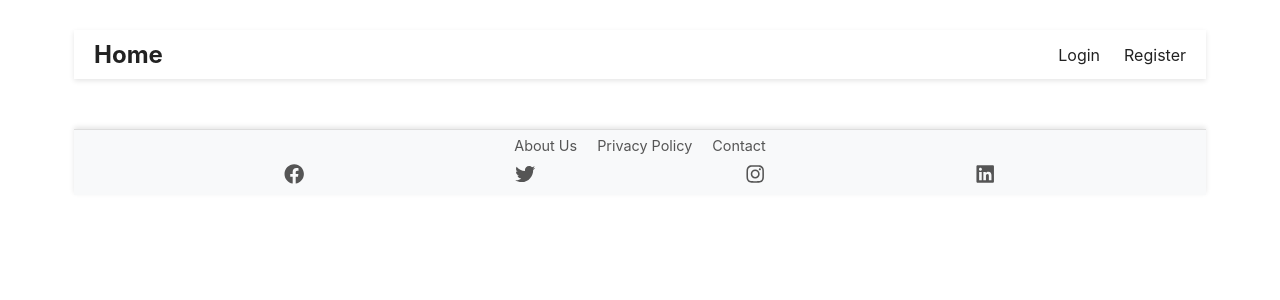
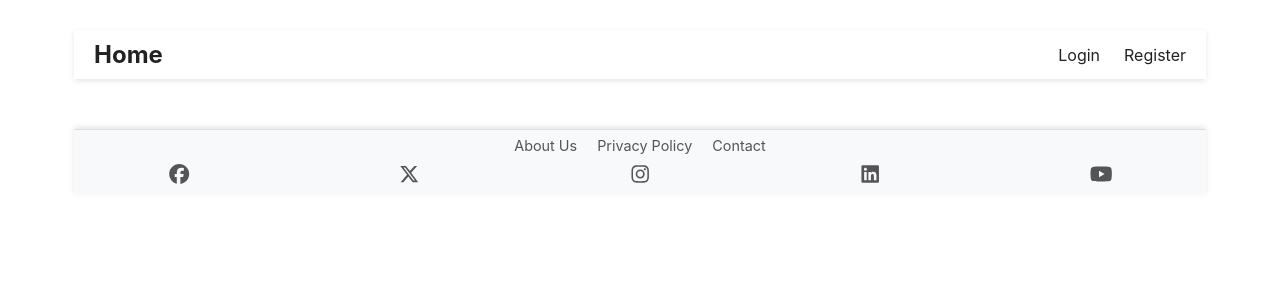
Before and after one commit to Ali5Faridi/News-blog, a React (Vite) app in the folder frontend/: page / in a window 1280 px wide. Shown: the top 300 px of the page. Built offline with nearby package versions, Linux system fonts and the light colour scheme; no server answers.

Commit message:
added X and youtob

```diff
--- a/frontend/src/App.css
+++ b/frontend/src/App.css
@@ -183,6 +183,8 @@ header nav {
   gap: 24px;
 }
 
+
+
 footer {
   background-color: #f5f5f5;
   padding: 20px 10px;
@@ -227,7 +229,7 @@ footer .footer-container {
   margin: 0 10px;
   color: #555;
   text-decoration: none;
-  font-size: 0.9rem;
+  font-size: .9rem;
 }
 
 .footer-container nav a:hover {
--- a/frontend/src/components/Footer.jsx
+++ b/frontend/src/components/Footer.jsx
@@ -1,23 +1,6 @@
-// import React from 'react'
 
-// function Footer() {
-//   return (
-//     <footer>
-//       <div className="footer-container">
-//         <p>&copy; 2025 News Blog. All rights reserved.</p>
-//         <nav>
-//           <a href="#">About Us</a>
-//           <a href="#">Privacy Policy</a>
-//           <a href="#">Contact</a>
-//         </nav>
-//       </div>
-//     </footer>
-//   )
-// }
-
-// export default Footer
 import React from "react";
-import { FaFacebook, FaTwitter, FaInstagram, FaLinkedin } from "react-icons/fa";
+import { FaFacebook, FaXTwitter, FaInstagram, FaLinkedin, FaYoutube } from "react-icons/fa6";
 
 function Footer() {
   return (
@@ -32,14 +15,17 @@ function Footer() {
           <a href="#" aria-label="Facebook">
             <FaFacebook />
           </a>
-          <a href="#" aria-label="Twitter">
-            <FaTwitter />
+          <a href="#" aria-label="X">
+            <FaXTwitter />
           </a>
           <a href="#" aria-label="Instagram">
             <FaInstagram />
           </a>
           <a href="#" aria-label="LinkedIn">
             <FaLinkedin />
+          </a>
+          <a href="#" aria-label="Youtube">
+            <FaYoutube />
           </a>
         </div>
       </div>
```
Also changed, not shown: 1 other file (tests, documents, lock files or other folders).
